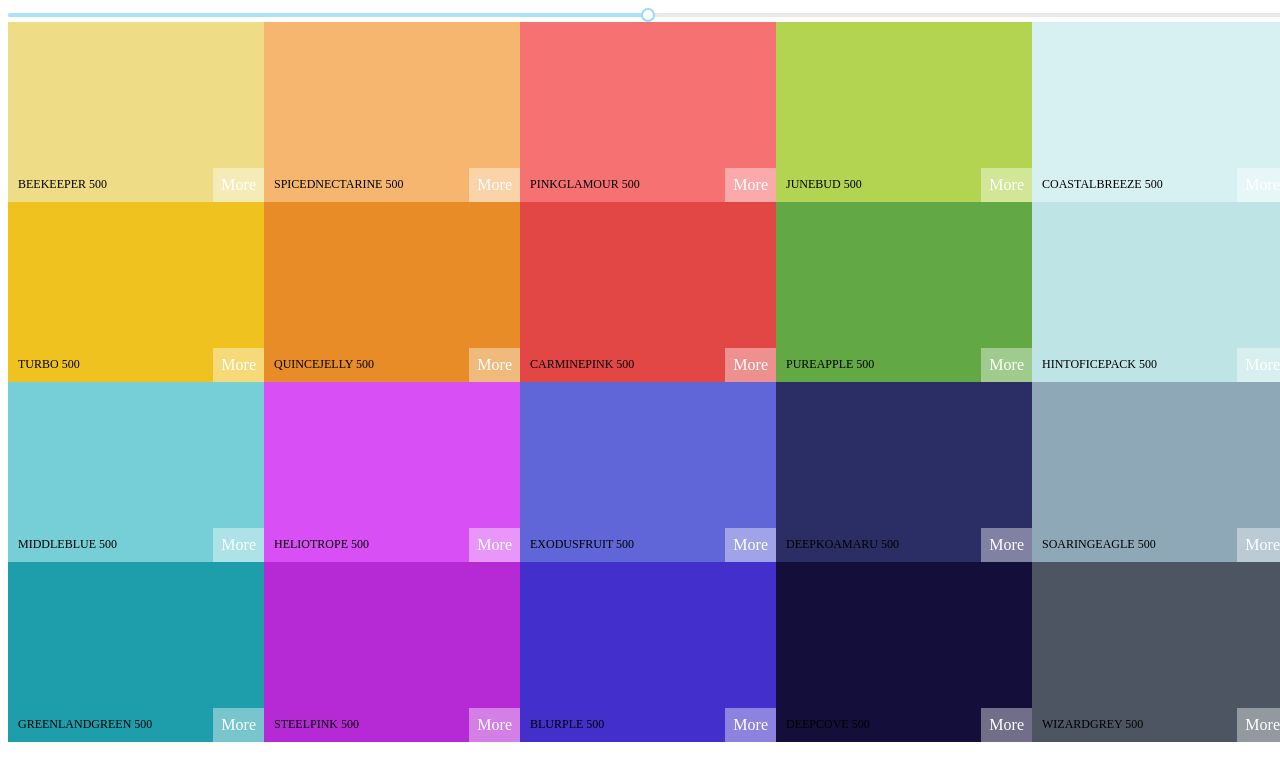
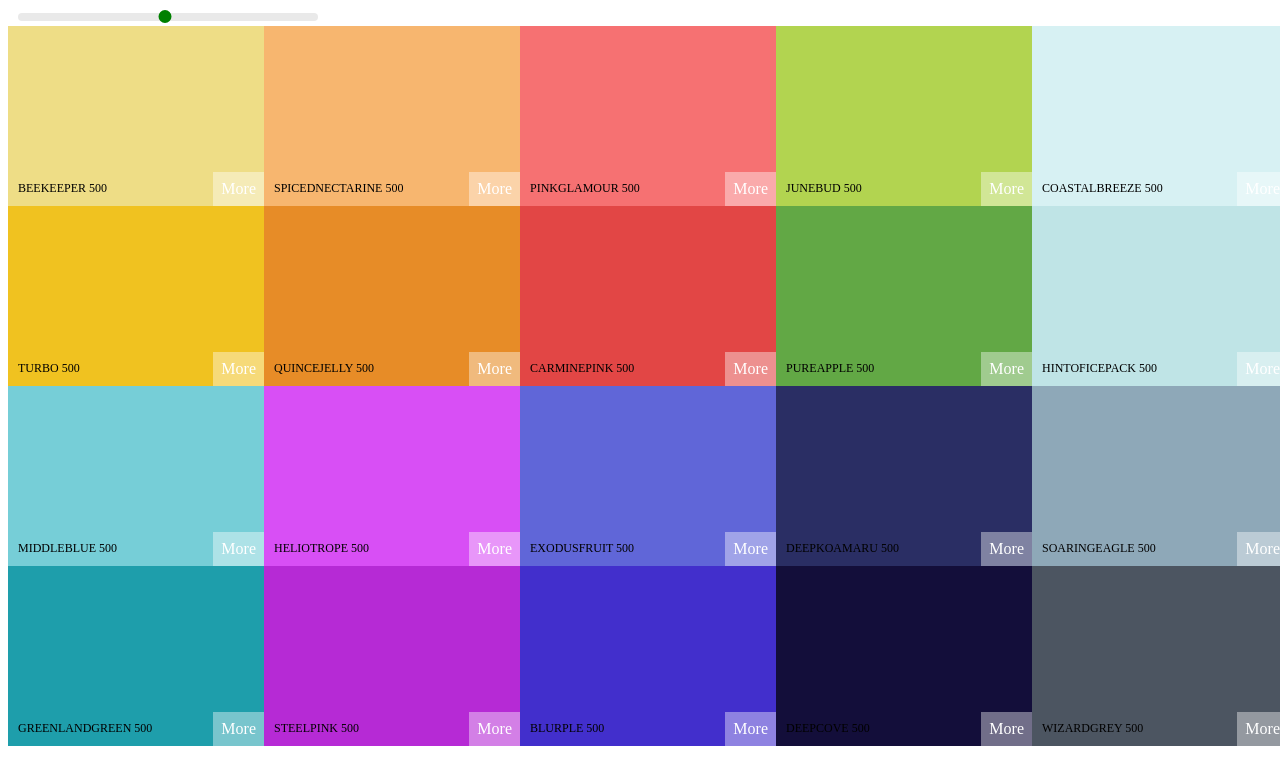
Before and after one commit to chihirot0109/react-massive-color-picker, a React (Create React App) app: page / in a window 1280 px wide. Shown: the top 784 px of the page. Built offline with nearby package versions, Linux system fonts and the light colour scheme.

Commit message:
styled slider

```diff
--- a/src/component/Palette.js
+++ b/src/component/Palette.js
@@ -1,8 +1,8 @@
 import React, {Component} from 'react';
 import ColorBox from './ColorBox'
-import '../css/Palette.css'
 import Slider from 'rc-slider';
 import 'rc-slider/assets/index.css';
+import '../css/Palette.css'
 
 class Palette extends Component {
   constructor(props){
@@ -19,7 +19,9 @@ class Palette extends Component {
       let colors = this.props.palette.colors[this.state.level];
     return(
       <div className="Palette">
-        <Slider defaultValue={this.state.level} min={100} max={900} step={100} onAfterChange={this.changeLevel}/>
+        <div className="slider">
+          <Slider defaultValue={this.state.level} min={100} max={900} step={100} onAfterChange={this.changeLevel}/>
+        </div>
         <div className="Palette-colors">
           {colors.map(color => <ColorBox color={color} />)}
         </div>
--- a/src/css/Palette.css
+++ b/src/css/Palette.css
@@ -6,3 +6,31 @@
 .Palette-colors {
     height: 90%;
 }
+
+.slider {
+    width: 300px;
+    margin: 0 10px;
+    display: inline-block;
+}
+
+.rc-slider-track {
+    background-color: transparent;
+}
+
+.rc-slider-rail {
+    height: 8px;
+}
+
+.rc-slider-handle,
+.rc-slider-handle:active,
+.rc-slider-handle:focus,
+.rc-slider-handle:hover {
+    background-color: green;
+    outline: none;
+    border: solid 2px green;
+    box-shadow: none;
+    width: 13px;
+    height: 13px;
+    margin-top: -3px;
+    margin-left: -3px;
+}
```
